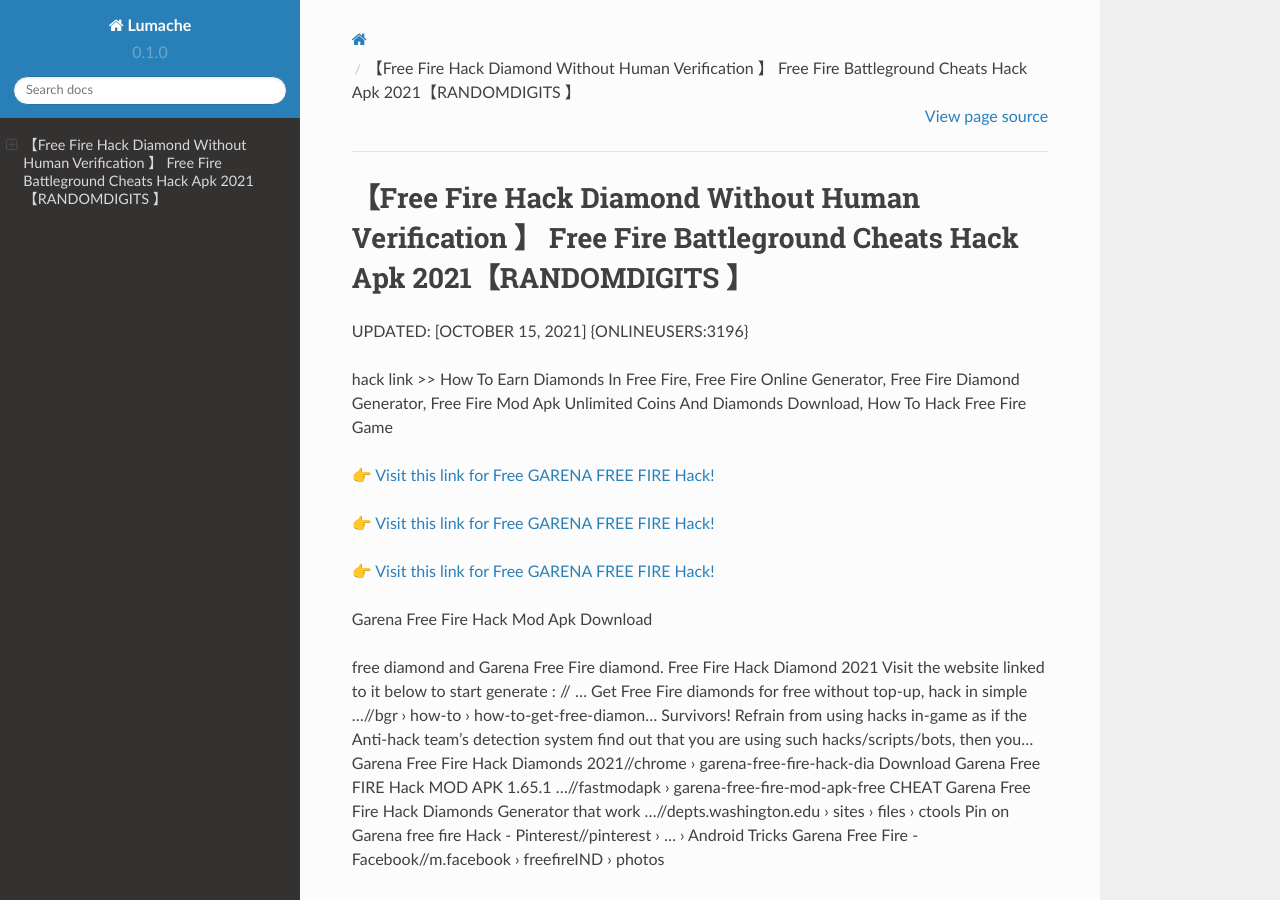
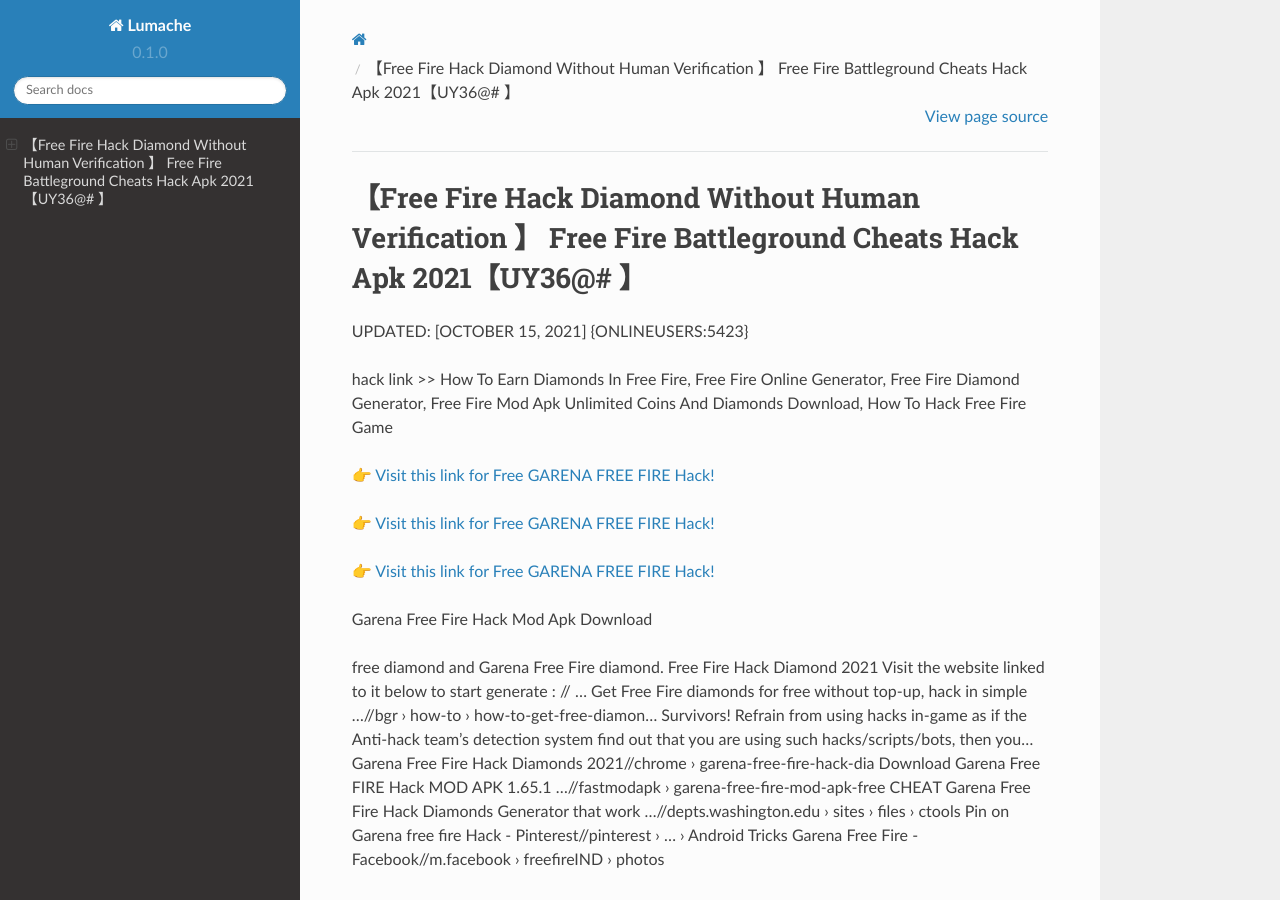
Before and after one commit to Courterweas/Garena2FreeFire, a Sphinx documentation site: the page built from docs/source/index.rst, in a window 1280 px wide and 900 px high. Built offline with Sphinx 7.4.7 and the Read the Docs theme 2.0.0, drawn with Linux system fonts in a browser that asks for light colours.

Commit message:
Update index.rst

```diff
--- a/docs/source/index.rst
+++ b/docs/source/index.rst
@@ -1,6 +1,6 @@
-【Free Fire Hack Diamond Without Human Verification 】 Free Fire Battleground Cheats Hack Apk 2021【RANDOMDIGITS 】
+【Free Fire Hack Diamond Without Human Verification 】 Free Fire Battleground Cheats Hack Apk 2021【UY36@# 】
 ==============================================================================
-UPDATED: [OCTOBER 15, 2021] {ONLINEUSERS:3196}
+UPDATED: [OCTOBER 15, 2021] {ONLINEUSERS:5423}
 
 hack link >> How To Earn Diamonds In Free Fire, Free Fire Online Generator, Free Fire Diamond Generator, Free Fire Mod Apk Unlimited Coins And Diamonds Download, How To Hack Free Fire Game
 
```
